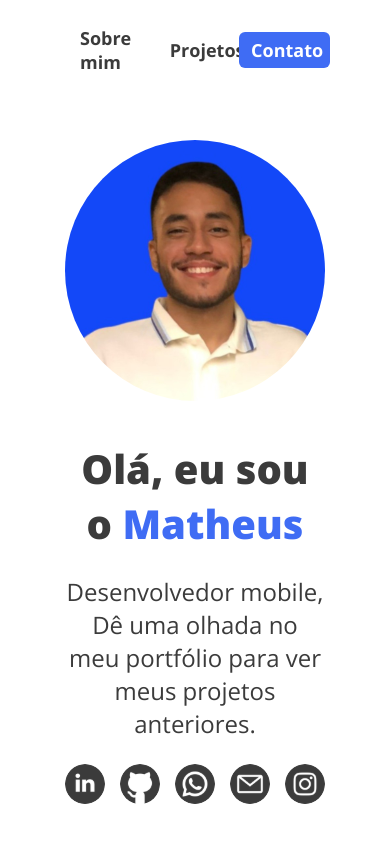
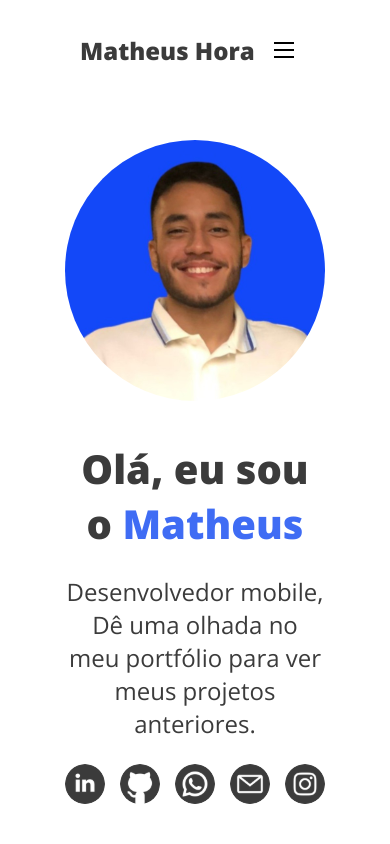
Before and after one commit to Matheus-hora48/portifolio-matheus-hora, a Next.js app: page / in a window 390 px wide. Shown: the top 844 px of the page. Built offline with nearby package versions, Linux system fonts and the light colour scheme.

Commit message:
feat: Hamburguer menu added

```diff
--- a/src/components/navbar/navbar.module.css
+++ b/src/components/navbar/navbar.module.css
@@ -1,4 +1,4 @@
-.navbar{
+.navbar {
   width: 100vw;
   height: 100px;
   display: flex;
@@ -8,7 +8,7 @@
   color: var(--black-color);
 }
 
-.title{
+.title {
   font-size: 24px;
   display: flex;
   font-weight: 800;
@@ -16,7 +16,7 @@
   align-items: center;
 }
 
-.buttonContainer{
+.buttonContainer {
   width: 50%;
   min-width: 250px;
   max-width: 350px;
@@ -33,7 +33,90 @@
   padding: 6px 12px;
   border: none;
   border-radius: 6px;
-    color: #FFFFFF;
+  color: #ffffff;
   font-size: 18px;
   font-weight: 700;
 }
+
+.burguerButton {
+  display: none;
+}
+
+.burguerContentClosed {
+  position: absolute;
+  top: 80px;
+  left: 0;
+  width: 100vw;
+  height: 0;
+  overflow: hidden;
+  transition: 0s;
+}
+
+.burguerContent {
+  display: flex;
+  align-items: center;
+  flex-direction: column;
+  padding: 15px 0;
+  height: auto;
+  background-color: #ffffff;
+  gap: 10px;
+  transition: 0.5s ease-out;
+  box-shadow: rgba(0, 0, 0, 0.15) 1.95px 1.95px 2.6px;
+}
+
+.buttonBurguer {
+  display: flex;
+  flex-direction: column;
+  align-items: center;
+  font-weight: 600;
+  width: 120px;
+  transition: 0.5s;
+}
+
+.buttonBurguer::after {
+  content: "";
+  display: block;
+  width: 0;
+  height: 1px;
+  background-color: black;
+  transition: 0.5s ease-in-out;
+}
+
+.buttonBurguer:hover {
+  transform: scale(1.1);
+}
+
+.buttonBurguer:hover::after {
+  width: 100%;
+}
+
+@media (max-width: 1000px) {
+  .buttonContainer {
+    display: none;
+  }
+
+  .burguerButton {
+    display: flex;
+    padding: 1rem;
+    font-size: 1rem;
+    gap: 0.5rem;
+    border: none;
+    background-color: #ffffff;
+    cursor: pointer;
+  }
+
+  .burguerIcon {
+    border-top: 2px solid black;
+    width: 20px;
+  }
+
+  .burguerIcon::after,
+  .burguerIcon::before {
+    display: block;
+    content: "";
+    background-color: black;
+    width: 20px;
+    height: 2px;
+    margin-top: 5px;
+  }
+}
--- a/src/components/navbar/navbar.tsx
+++ b/src/components/navbar/navbar.tsx
@@ -1,7 +1,15 @@
+"use client";
 import Link from "next/link";
 import style from "./navbar.module.css";
+import { useState } from "react";
 
 const Navbar = () => {
+  const [burguerOpen, setBurguerOpen] = useState(false);
+
+  const handleBurguer = () => {
+    setBurguerOpen(!burguerOpen);
+  };
+
   return (
     <div className={style.navbar}>
       <div className={style.title}>
@@ -12,6 +20,24 @@ const Navbar = () => {
         <Link href={""}>Projetos</Link>
         <button className={style.button}>Contato</button>
       </div>
+      <button className={style.burguerButton} onClick={handleBurguer}>
+        <span className={style.burguerIcon}></span>
+        <div
+          className={`${style.burguerContentClosed} ${
+            burguerOpen ? style.burguerContent : ""
+          }`}
+        >
+          <Link href={""} className={style.buttonBurguer}>
+            Sobre mim
+          </Link>
+          <Link href={""} className={style.buttonBurguer}>
+            Projetos
+          </Link>
+          <Link href={""} className={style.buttonBurguer}>
+            Contato
+          </Link>
+        </div>
+      </button>
     </div>
   );
 };
```
Lines whose indentation alone changed are shown as unchanged.
